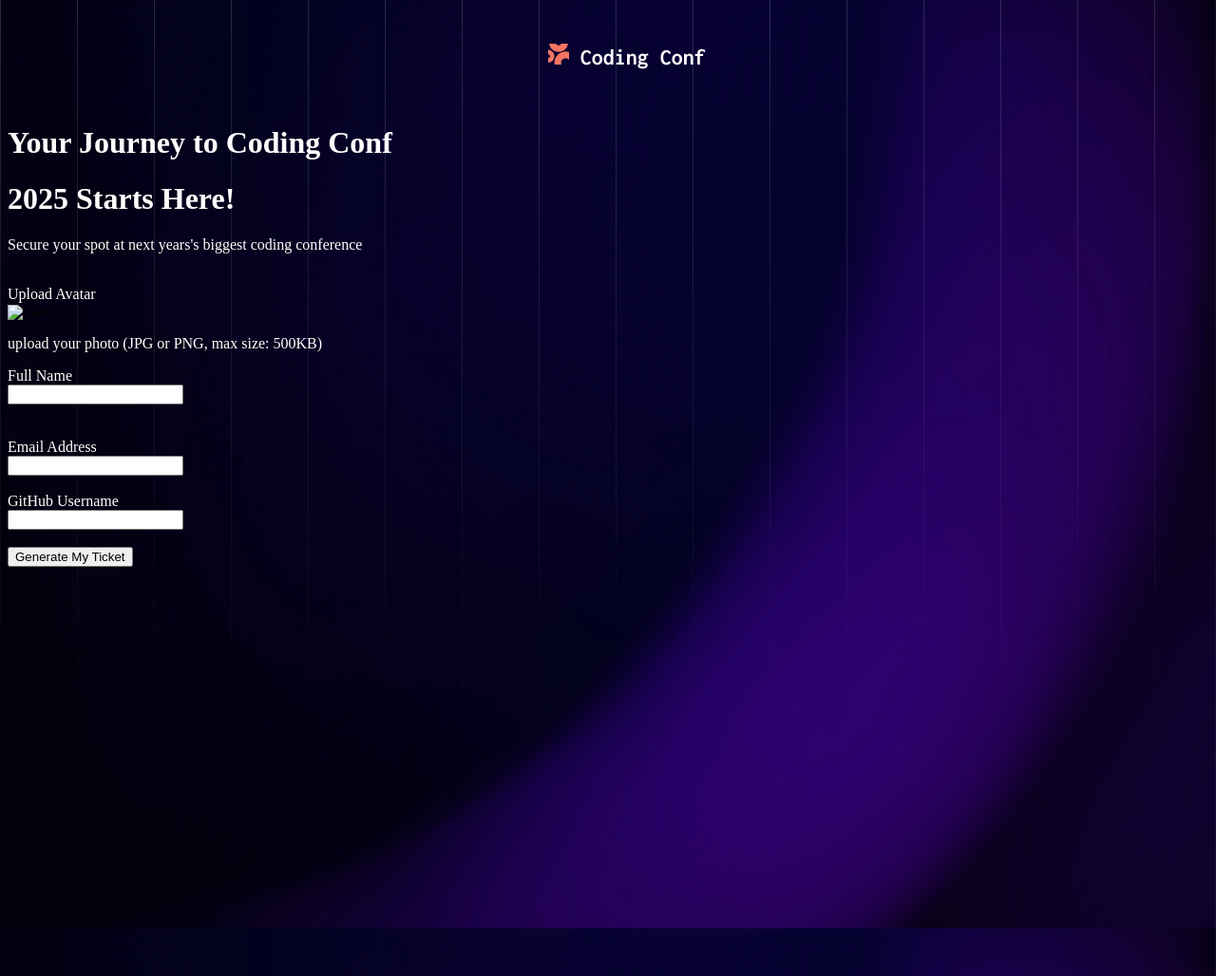
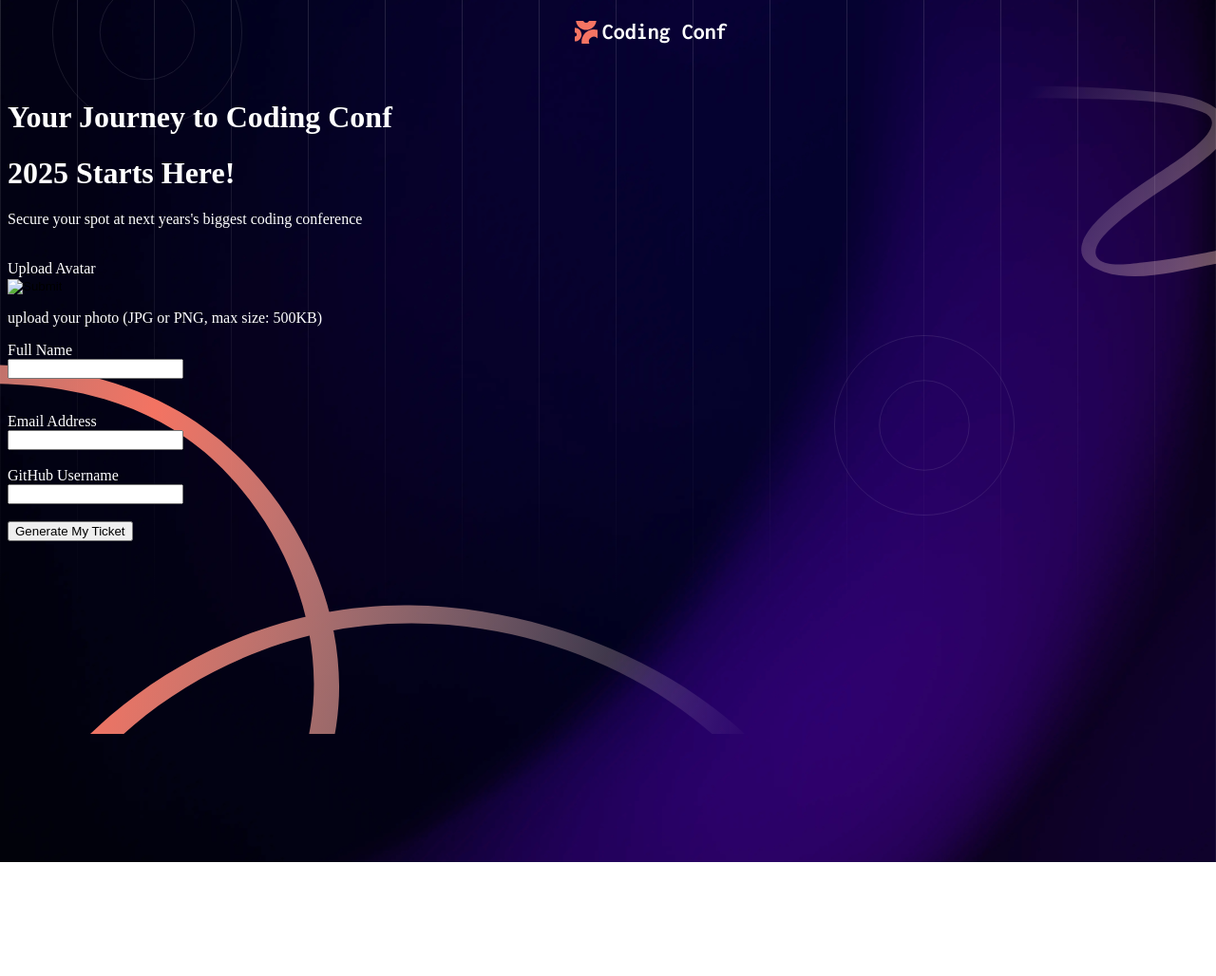
Before and after one commit to riyo264/html-css-pass-generator, a plain HTML site: page index.html in a window 1280 px wide. Shown: the top 1028 px of the page at 95% size. After the commit the page ends 908 px from the top, so only its background shows below. Drawn offline with Linux system fonts and the light colour scheme; files whose address does not match are found by name.

Commit message:
Added background design

```diff
--- a/ind_style.css
+++ b/ind_style.css
@@ -11,8 +11,7 @@ body {
 
 h2{
     font-family: 'Inconsolata', sans-serif;
-    padding-left: 45%;
-
+    padding-left: 49.5%;
 }
 
 
@@ -23,10 +22,48 @@ h1, h2, p, form {
 
 .background-lines {
     position: absolute;
-    top: 0;
+    top: -15%;
     left: 0;
     width: 100%;
     height: auto;
     z-index: 1; /* Lower than text */
     pointer-events: none; /* Makes sure it doesn’t block clicks */
 }
+
+.background-circles {
+    position: absolute;
+    z-index: 1;
+    pointer-events: none;
+    padding-left: 3.7%;
+    margin-top: -6.7%;
+}
+
+.background-circles-1 {
+    position: absolute;
+    z-index: 1;
+    pointer-events: none;
+    padding-left: 68%;
+    margin-top: 26%;
+}
+
+.background-swirls-des {
+    position: absolute;
+    z-index: 1;
+    pointer-events: none;
+    margin-left: -0.7%;
+    margin-top: 27.6%;
+}
+
+.background-swirls-des-2 {
+    position: absolute;
+    z-index: 1;
+    pointer-events: none;
+    margin-left: 72%;
+    margin-top: 5%;
+}
+
+.logo {
+    float: left;
+    padding-left: 47.2%;
+    padding-top: 0.18%;
+}
--- a/index.html
+++ b/index.html
@@ -6,8 +6,12 @@
     </head>
     <body>
         <div class="background-lines"><img id="lines" src="Images/pattern-lines.svg"></div>
-        <br>
-        <h2><img src="Images/logo-mark.svg" alt="Image not found" height="22"> Coding Conf</h2>
+        <div class="background-circles"><img src="Images/pattern-circle.svg" height="200"></div>
+        <div class="background-circles-1"><img src="Images/pattern-circle.svg" height="190"></div>
+        <div class="background-swirls-des"><img src="Images/pattern-squiggly-line-bottom-desktop.svg"></div>
+        <div class="background-swirls-des-2"><img src="Images/pattern-squiggly-line-top.svg"></div>
+        <img class="logo" src="Images/logo-mark.svg" alt="Image not found" height="24">
+        <h2>Coding Conf</h2>
         <br>
         <h1>Your Journey to Coding Conf</h1>
         <h1>2025 Starts Here!</h1>
@@ -46,6 +50,5 @@
             <br>
             <input type="submit" name="ticket" value="Generate My Ticket">
         </form>
-        <br>
     </body>
 </html>
```
Also changed, not shown: Images/pattern-circle.svg (added), Images/pattern-squiggly-line-bottom-desktop.svg (added), Images/pattern-squiggly-line-bottom-mobile-tablet.svg (added), Images/pattern-squiggly-line-top.svg (added), 2 other files.
